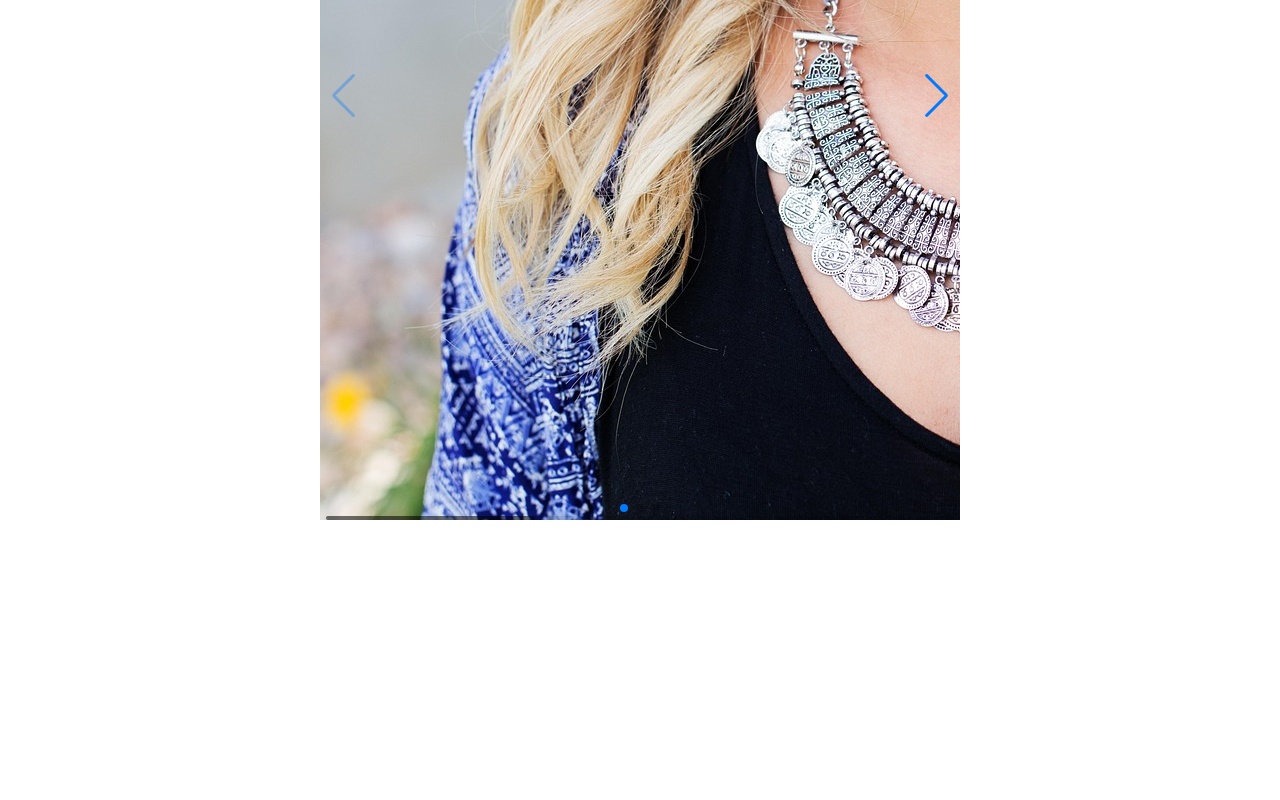
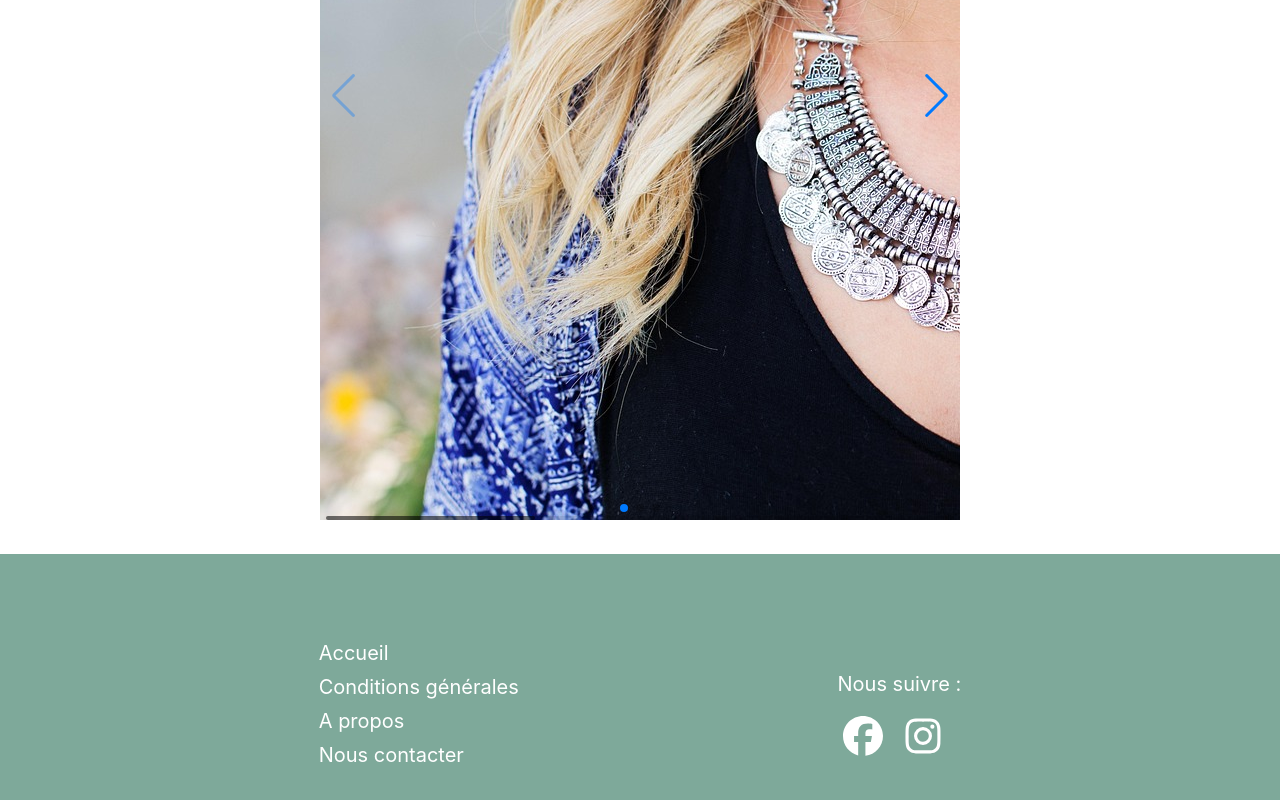
Before and after one commit to Florian77000/imaginarium-frontend, a Next.js app: page / in a window 1280 px wide. Shown: the part 593-1393 px from the top of the page. Before the commit the page ends 1117 px from the top, so only its background shows below. Built offline with nearby package versions, Linux system fonts and the light colour scheme.

Commit message:
mise en place du footer

```diff
--- /dev/null
+++ b/components/Footer.js
@@ -0,0 +1,27 @@
+import Link from 'next/link';
+import styles from '../styles/Footer.module.css';
+import { FontAwesomeIcon } from '@fortawesome/react-fontawesome'
+import { faFacebook, faInstagram } from '@fortawesome/free-brands-svg-icons'
+
+
+export default function Footer () {
+    return (
+        <div className={styles.footer}>
+            <div className={styles.footerList}>
+                <li><Link href=''><a className={styles.textFooter}>Accueil</a></Link></li>
+                <li><Link href=''><a className={styles.textFooter}>Conditions générales</a></Link></li>
+                <li><Link href=''><a className={styles.textFooter}>A propos</a></Link></li>
+                <li><Link href=''><a className={styles.textFooter}>Nous contacter</a></Link></li>
+            </div>
+             <div className={styles.reseau}>
+                <div>
+                    <p>Nous suivre :</p>
+                </div>
+                <div className={styles.footerBrands}>
+                    <Link href=''><a className={styles.footerBrandsLink}><FontAwesomeIcon icon={faFacebook} size='2xl' style={{color:'white'}} /></a></Link>
+                    <Link href=''><a className={styles.footerBrandsLink}><FontAwesomeIcon icon={faInstagram} size='2xl' style={{color:'white'}} /></a></Link>
+                </div>
+            </div>
+        </div>
+    )
+}
--- a/components/Home.js
+++ b/components/Home.js
@@ -1,5 +1,6 @@
 import styles from '../styles/Home.module.css';
 import Header from "./header/header";
+import Footer from "./Footer";
 import { Swiper, SwiperSlide } from 'swiper/react';
 import { Navigation,Pagination, Scrollbar, A11y } from 'swiper/modules';
 
@@ -28,7 +29,7 @@ export default function Home() {
         </Swiper>
         </div>
       </main>
-
+      <Footer />
 
       </>
   );
--- a/package.json
+++ b/package.json
@@ -10,6 +10,7 @@
   },
   "dependencies": {
     "@fortawesome/fontawesome-svg-core": "^7.0.0",
+    "@fortawesome/free-brands-svg-icons": "^7.0.0",
     "@fortawesome/free-solid-svg-icons": "^7.0.0",
     "@fortawesome/react-fontawesome": "^0.2.3",
     "next": "12.1.6",
--- /dev/null
+++ b/styles/Footer.module.css
@@ -0,0 +1,34 @@
+.footer {
+    display: flex;
+    align-items: center;
+    justify-content: space-evenly;
+    height: 300px;
+    margin-top: 30px;
+    background-color: #7ea99a;
+    list-style: none;
+    color: white;
+    font-size: 20px;
+}
+
+.footerList {
+    display: flex;
+    flex-direction: column;
+    gap: 10px;
+}
+
+.textFooter {
+    display: flex;
+    text-decoration: none;
+    color: white;
+    gap: 20px;
+}
+
+.footerBrands {
+    display: flex;
+    gap: 10px;
+}
+
+.footerBrandsLink:hover {
+    background-color: grey;
+
+}
```
Also changed, not shown: 1 other file (tests, documents, lock files or other folders).
